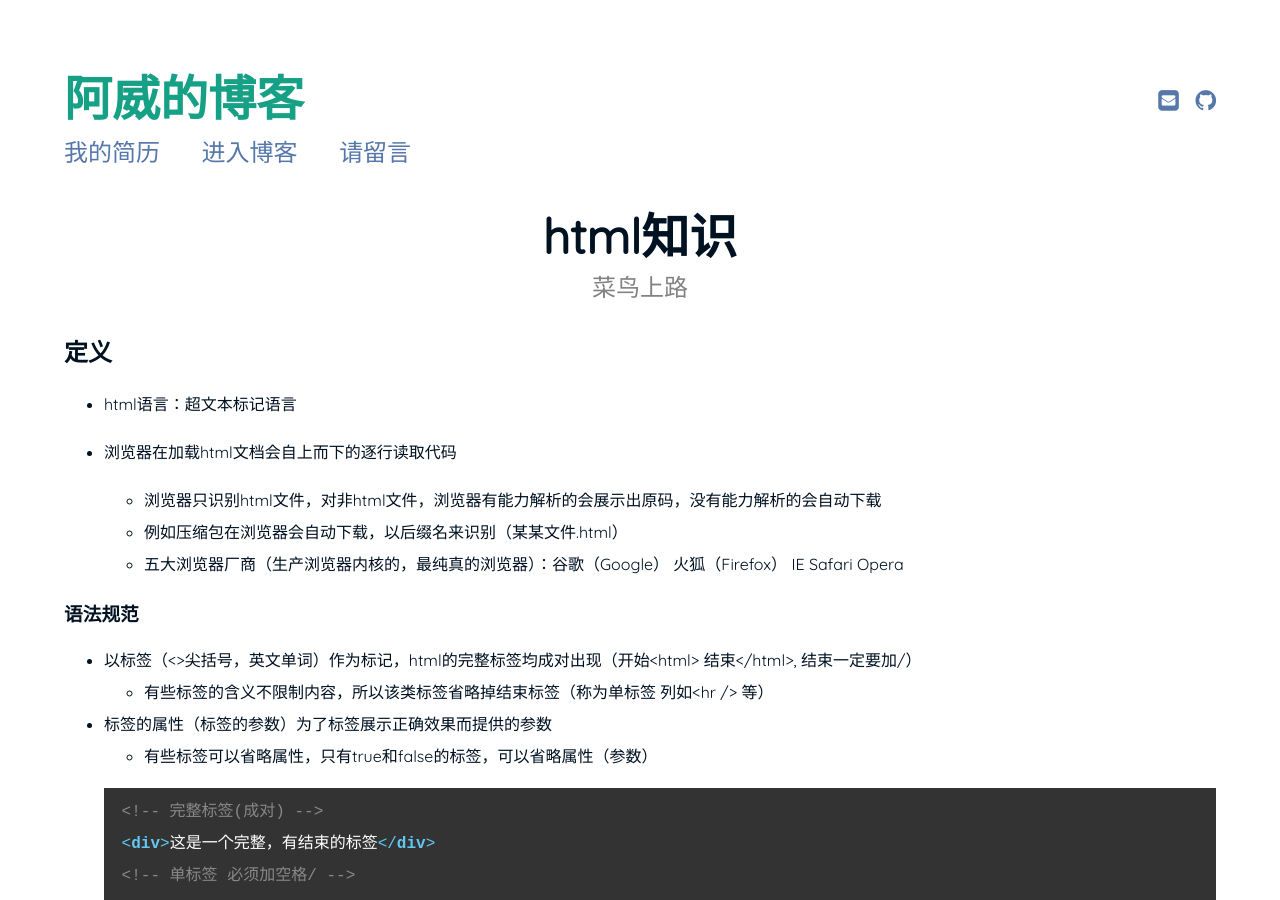
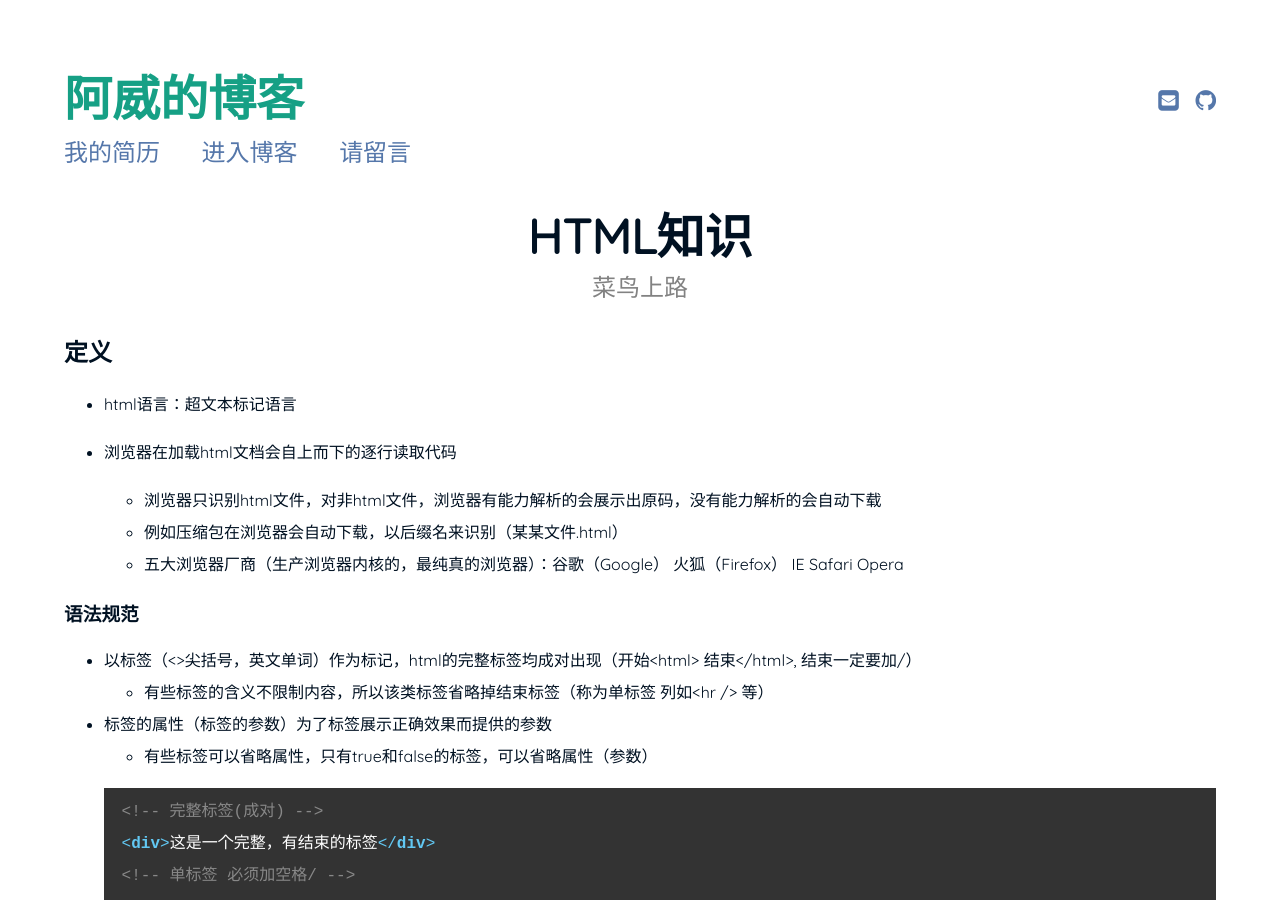
Before and after one commit to lin1874656762/Pudhina, a Jekyll site: the page built from _posts/2020-09-16-html知识.md, in a window 1280 px wide and 900 px high. Built offline with Jekyll 4.4.1, drawn with Linux system fonts in a browser that asks for light colours.

Commit message:
0917html博客

```diff
--- a/_posts/2020-09-16-html知识.md
+++ b/_posts/2020-09-16-html知识.md
@@ -1,6 +1,6 @@
 ---
 layout: page
-title:  "html知识"
+title:  "HTML知识"
 subtitle: "菜鸟上路"
 date:   2020-09-16 21:21:21 +0530
 categories: ["WEB基础知识"]
```
